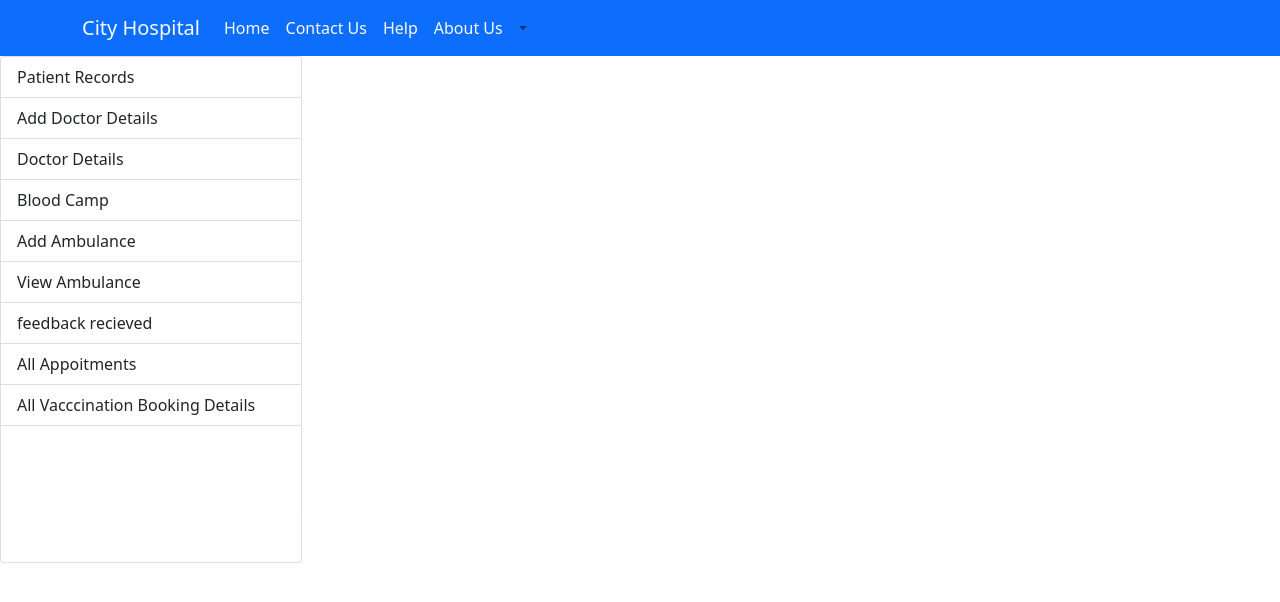
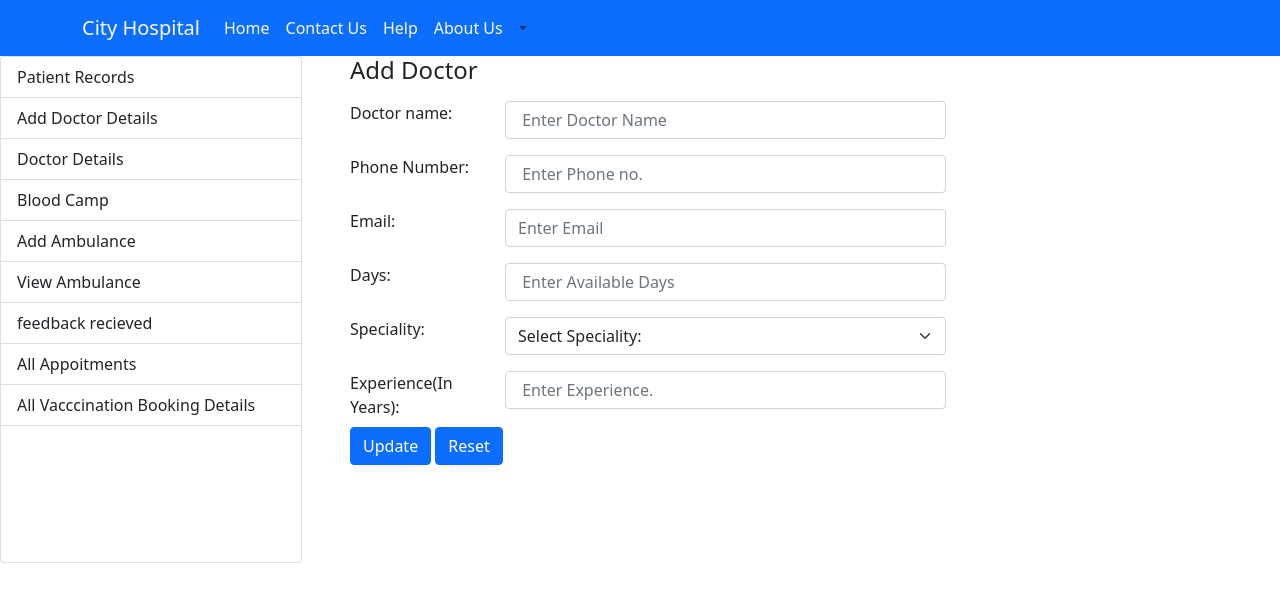
Before and after one commit to vaibhav019/HMS-Frontend, a React (Create React App) app: page /update-doctor/1 in a window 1280 px wide. Shown: the top 602 px of the page. Built offline with nearby package versions, Linux system fonts and the light colour scheme.

Commit message:
update data functionality added

```diff
--- a/src/Components/Admin/AdminHome.js
+++ b/src/Components/Admin/AdminHome.js
@@ -5,16 +5,18 @@ import { BrowserRouter as Router, Route, Switch,Link } from "react-router-dom";
 //import AddPatient from '../User/AddPatient';
 import ViewDoctors from '../User/ViewDoctors'
 import Adddoctor from './Adddoctor';
+import UpdateDoctor from './UpdateDoctor';
 import BloodCamp from './BloodCamp';
 import GetFeedback from './GetFeedback';
 import ViewPatients from './ViewPatients';
 import AddAmbulance from './AddAmbulance'
-import Ambulance from '../User/Ambulance'
+import Ambulance1 from '../User/Ambulance1'
 import BloodDashboard from './Bloodcamp/BloodDashboard';
 import BloodDonorDetails from './Bloodcamp/BloodDoonerDetails';
 import BloodRequesterDetails from './Bloodcamp/BloodDoonerDetails';
 import GetApointmentPage from '../User/GetApointmentPage';
 import VaccinationDetails from './VaccinationDetails';
+
 export default function AdminHome() {
   return (
     <div >
@@ -75,11 +77,12 @@ export default function AdminHome() {
 
               <Route exact path="/get-doctor" component={ViewDoctors} />
               <Route exact path="/add-ambulance" component={AddAmbulance} />
-              <Route exact path="/get-ambulance" component={Ambulance} />
+              <Route exact path="/get-ambulance" component={Ambulance1} />
               <Route exact path="/blood-request-data" component={BloodRequesterDetails} />
               <Route exact path="/blood-donor-data" component={BloodDonorDetails} />
               <Route exact path="/get-appointment" component={GetApointmentPage} />
               <Route exact path="/get-vaccination" component={VaccinationDetails} />
+              <Route exact path="/update-doctor/:DoctorID" component={UpdateDoctor} />
             </Switch>
 
 
--- /dev/null
+++ b/src/Components/Admin/UpdateDoctor.js
@@ -0,0 +1,212 @@
+import React,{useState,useEffect} from 'react'
+import { Container, Form,Row,Col,Button } from 'react-bootstrap';
+import axios from 'axios';
+import Select from 'react-select';
+import { useParams } from "react-router-dom";
+//import Multiselect from 'multiselect-dropdown-react';
+export default function UpdateDoctor(props) {
+  // const handleSubmit = (event) => {
+  //   event.preventDefault();
+  //   const data = new FormData(event.currentTarget);
+  //   // eslint-disable-next-line no-console
+  //   console.log({
+  //     email: data.get('email'),
+  //     password: data.get('password'),
+  //   });
+  // };
+
+  const options = [
+    { value: 'MONDAY', label: 'MONDAY' },
+    { value: 'TUESDAY', label: 'TUIESDAY' },
+    { value: 'SATURDSY', label: 'SATURDAY' }
+  ];
+  const params = useParams();
+  const postdata=(data)=>{
+    axios.post("https://localhost:44314/api/doctors",data).then(   //${base_url}\api\Registers
+      (response)=>{
+        //success
+        console.log(response);
+        console.log("success")
+        //toast.success("Patient Record added Successfully");
+        console.log("doctor Record added Successfully");
+      },(error)=>{
+        //error
+        console.log(error);
+        console.log("failed +++++++++++++++++++")
+      }
+    );
+  };
+ const updatedata=(data)=>{
+    console.log("inside Updatedata method",params)
+    console.log("params is working",params.DoctorID)
+     console.log(params.DoctorID)
+    axios.put(`https://localhost:44314/api/doctors/${params.DoctorID}`, data)
+    .then(response => {
+      console.log("Status: ", response.status);
+      console.log("Data: ", response.data);
+      window.alert("Doctor data updated")
+    }).catch(error => {
+      console.error('Something went wrong!', error);
+      window.alert("Something Wrong: Doctor data not updated")
+    });
+ }
+    const [doctor,setdoctor]=useState({});
+    const handleSubmit = (e) => {
+      console.log(doctor,"+++++++++++++++++++");
+
+      //postdata(doctor);
+      updatedata(doctor)
+      e.preventDefault();
+      //const data = new FormData(e.currentTarget);
+      // eslint-disable-next-line no-console
+      // console.log({
+      //   email: data.get('email'),
+      //   password: data.get('password'),
+      // });
+    };
+
+  return (
+
+    <div>
+    <Container fluid className='mb-3'> <h4 >Add Doctor </h4></Container>
+
+
+    <Container>
+    <Form onSubmit={handleSubmit}>
+    <Row>
+    <Col sm={2}>
+    <Form.Label>Doctor name:</Form.Label>
+    </Col>
+    <Col sm={6}>
+    <Form.Group className="mb-3" controlId="Name">
+
+      <Form.Control type="text" placeholder=" Enter Doctor Name" id="Name" name="Name" onChange={(e)=>{
+        setdoctor({...doctor,Name:e.target.value})
+      }}/>
+    </Form.Group>
+    </Col>
+
+
+    <Col sm={4}></Col>
+
+    </Row>
+
+    <Row>
+    <Col sm={2}>
+    <Form.Label>Phone Number:</Form.Label>
+    </Col>
+
+    <Col sm={6}><Form.Group className="mb-3" controlId="PhoneNumber">
+
+    <Form.Control type="number" placeholder=" Enter Phone no." id="Phonenumber" name="PhoneNumber"
+    onChange={(e)=>{
+      setdoctor({...doctor,PhoneNumber:e.target.value})
+    }}/>
+  </Form.Group> </Col>
+  <Col sm={4}></Col>
+    </Row>
+    <Row>
+
+    <Col sm={2}>
+   <Form.Label>Email:</Form.Label>
+    </Col>
+
+    <Col sm={6}>
+    <Form.Group className="mb-3" controlId="Email">
+
+      <Form.Control type="email" placeholder="Enter Email" id="Email" Name="Email" onChange={(e)=>{
+        setdoctor({...doctor,Email:e.target.value})
+      }}/>
+    </Form.Group>
+    </Col>
+    <Col sm={4}></Col>
+
+    </Row>
+    <Row>
+    <Col sm={2}>
+  <Form.Label>Days:</Form.Label>
+    </Col>
+    <Col sm={6}> <Form.Group className="mb-3" controlId="WorkingDays">
+
+    <Form.Control type="text" placeholder=" Enter Available Days" id="Days" name="WorkingDays" onChange={(e)=>{
+      setdoctor({...doctor,WorkingDays:e.target.value})
+    }}/>
+
+{/*
+    <Select
+    isMulti
+    placeholder="Select  Avaliability Days"
+   // value={selectedOption}
+    options={options} // list of the data
+    onChange={(e)=>{
+      setdoctor({...doctor,WorkingDays:e})
+    }} // assign onChange function
+  />
+*/}
+    {/*<Form.Select  aria-label="Default select example" name="WorkingDays"  onChange={(e)=>{
+    //   const WorkingDays=[];
+    // let selectedOption=(e.target.selectedOptions);
+    // for (let i = 0; i < selectedOption.length; i++){
+    //     WorkingDays.push(selectedOption.item(i).value)
+    // }
+    // setdoctor({...doctor,WorkingDays:selectedOption})
+    setdoctor({...doctor,WorkingDays:e.target.value})
+      }}
+ >
+    <option>Select Available Days:</option>
+    <option value="MoNDAY">MoN</option>
+    <option value="TUEDAY">TUE</option>
+    <option value="sATURDAY">WED</option>
+  </Form.Select>
+    */}
+
+</Form.Group>
+    </Col>
+    <Col sm={4}>   </Col>
+    </Row>
+    <Row>
+    <Col sm={2}>
+  <Form.Label>Speciality:</Form.Label>
+    </Col>
+    <Col sm={6}> <Form.Group className="mb-3" controlId="Speciality" name="Speciality">
+
+    <Form.Select aria-label="Default select example" onChange={(e)=>{
+      setdoctor({...doctor,Speciality:e.target.value})
+    }}>
+    <option>Select Speciality:</option>
+    <option value="Neuro">Neuro</option>
+    <option value="Siurgon">Surgon</option>
+    <option value="Fever">Fever</option>
+  </Form.Select>
+    </Form.Group>
+    </Col>
+
+    <Col sm={4}></Col>
+    </Row>
+
+    <Row>
+    <Col sm={2}>
+    <Form.Label>Experience(In Years):</Form.Label>
+    </Col>
+
+    <Col sm={6}><Form.Group className="mb-3" controlId="Experience">
+
+    <Form.Control type="number" placeholder=" Enter Experience." id="experience" name="Experience" onChange={(e)=>{
+      setdoctor({...doctor,Experience:e.target.value})
+    }}/>
+  </Form.Group> </Col>
+  <Col sm={4}></Col>
+    </Row>
+
+    <Row>
+    <Col>  <Button type="submit" variant="primary">Update</Button>{' '}<Button type="reset" variant="primary">Reset</Button>{' '}</Col>
+    <Col></Col>
+    </Row>
+
+  </Form>
+    </Container>
+
+
+    </div>
+  )
+}
--- a/src/Components/User/Ambulance1.js
+++ b/src/Components/User/Ambulance1.js
@@ -1,7 +1,7 @@
 import React, { useState, useEffect } from 'react'
 import { Table, Container,Button } from 'react-bootstrap';
 import axios from 'axios';
-export default function Ambulance() {
+export default function Ambulance1() {
   const [data, setdata] = useState([])
   const fetchPost = async () => {
     const response = await fetch(
@@ -35,18 +35,19 @@ export default function Ambulance() {
 
       <Container fluid='sm' color='secondary' style={{ width: '800px' }} >
         <h5>Ambulance Details</h5>
-        <Table bordered size="sm" variant="secondary" cellPadding={10} cellSpacing={10}>
+        <Table bordered size="sm"  variant="secondary" cellPadding={10} cellSpacing={10} >
           <thead>
 
-            <tr>
+            <tr classname="text-center">
               <th>Ambulance No.</th>
               <th>Owner Name</th>
               <th> Call For Details</th>
+              <th> Action</th>
             </tr>
           </thead>
 
           <tbody>
-            {data.map(item => <tr key={item.AmbulanceNo}>
+            {data.map(item => <tr   key={item.AmbulanceNo}>
               <td>{item.AmbulanceNo}</td>
               <td>{item.OwnerName}</td>
               <td>{item.CallForDetails}</td>
--- a/src/Components/User/UserHome.js
+++ b/src/Components/User/UserHome.js
@@ -11,7 +11,7 @@ import Feedback from './Feedback';
 import GetApointmentPage from './GetApointmentPage';
 import AddPatient from '../User/AddPatient';
 import Payment from './Payment';
-import Ambulance1 from './Ambulance1'
+import Ambulance from './Ambulance'
 import PatientDetailbymail from './PatientDetailbymail'
 //import Register from '../Register';
 import VaccinationDetails from '../Admin/VaccinationDetails';
@@ -75,7 +75,7 @@ export default function UserHome() {
                             <Route path="/book-vaccination" component={BookVaccination} />
                             <Route path="/add-feedback" component={Feedback}  />
                             <Route path="/blood-donation" component={BloodDonationPage} />
-                            <Route path="/ambulance-user" component={Ambulance1}  />
+                            <Route path="/ambulance-user" component={Ambulance}  />
                             <Route path="/payment" component={Payment} />
                             <Route path="/getpatientbymail" component={PatientDetailbymail} />
                             <Route path="/add-feedback" component={Feedback} />
--- a/src/Components/User/ViewDoctors.js
+++ b/src/Components/User/ViewDoctors.js
@@ -89,6 +89,7 @@ return (
                       <td>{item.WorkingDays}</td>
                       <td>{item.Experience}</td>
                       <td><Button onClick={()=>deletedata(item.DoctorID)} >Delete</Button></td>
+                      <td><Button onClick={()=> window.location = `/update-doctor/${item.DoctorID}`} >Update</Button></td>
                   </tr>)}
                 </tbody>
             </table>
```
